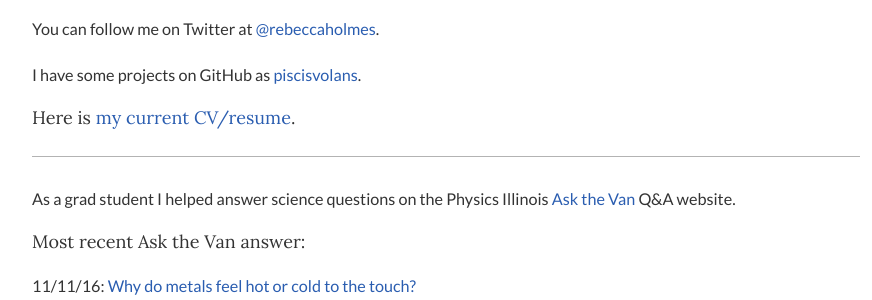
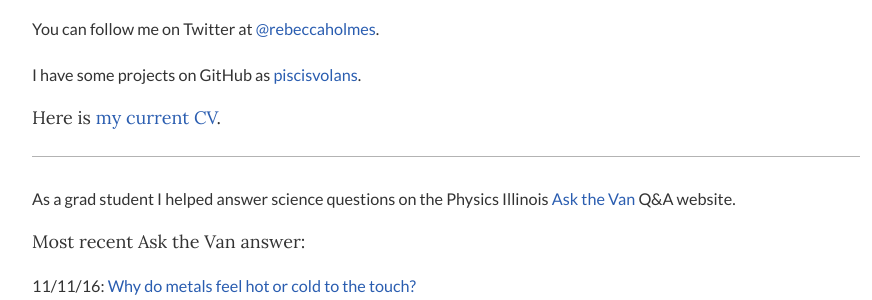
Before and after one commit to piscisvolans/piscisvolans.github.io, a Jekyll site: the page built from about.md, in a window 1280 px wide. Shown: the part 401-701 px from the top of the page, without its empty margins (194-1066 px from the left). Built offline with Jekyll 4.4.1, drawn with Linux system fonts in a browser that asks for light colours; nearby versions of some CDN libraries; some web fonts are replaced; comment, search, counter and statistics services are not loaded.

Commit message:
Update CV

```diff
--- a/about.md
+++ b/about.md
@@ -15,7 +15,7 @@
 
 I have some projects on GitHub as [piscisvolans](https://github.com/piscisvolans).
 
-#### Here is <a href="{{ site.baseurl }}/public/pdf/rebecca-holmes-web-resume.pdf">my current CV/resume</a>.
+#### Here is <a href="{{ site.baseurl }}/public/pdf/cv_external_2019-01.pdf">my current CV</a>.
 
 <hr>
 
```
